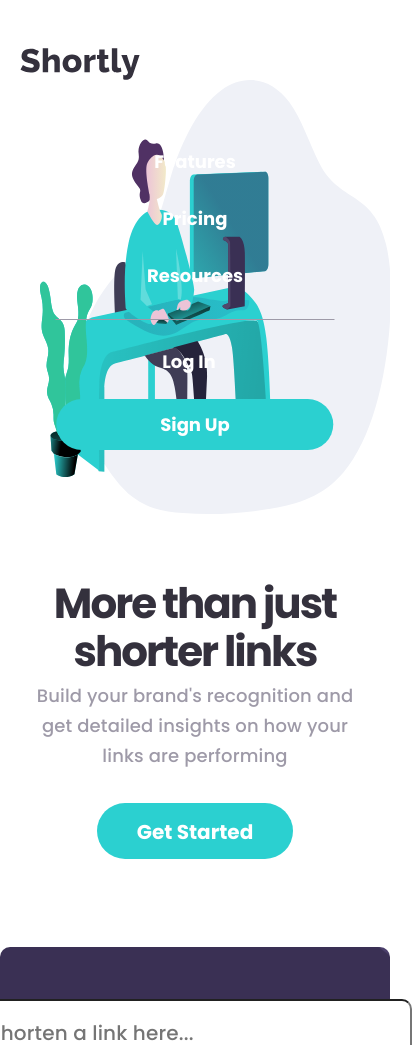
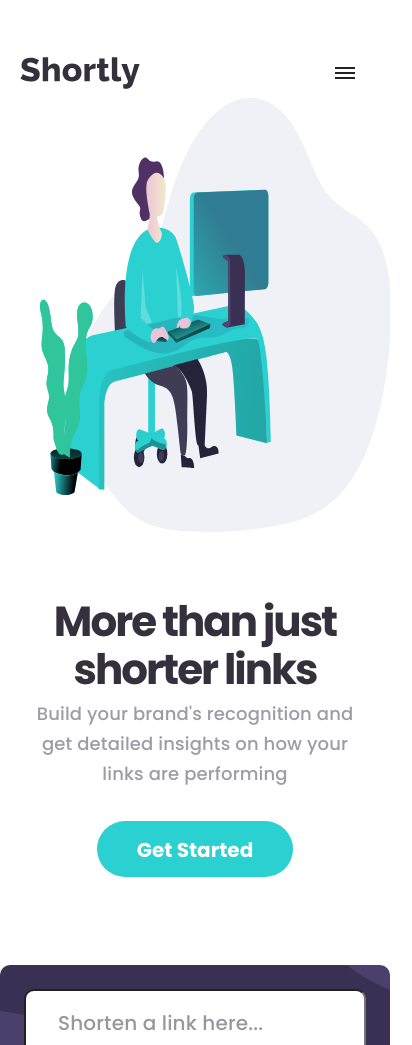
Before and after one commit to Usmonkul/shortly, a plain HTML site: page index.html in a window 390 px wide. Shown: the top 1045 px of the page, 412 px wide, since content can reach past the window. Drawn offline with Linux system fonts and the light colour scheme.

Commit message:
fix some bugs on responsive design

```diff
--- a/css/styles.css
+++ b/css/styles.css
@@ -120,13 +120,12 @@ a {
 .list-item-link:hover {
   color: var(--text-color1);
 }
-.registregion-links {
+.registration-links {
   margin-left: auto;
   display: flex;
   align-items: center;
 }
 .signin-link {
-  margin-left: 20px;
   white-space: nowrap;
   color: var(--text-color3);
   margin-right: 32px;
@@ -156,21 +155,74 @@ a {
   height: 383px;
   width: 100%;
 }
+/* //Hamburger menu */
+.menu-btn {
+  display: none;
+  width: 50px;
+  height: 50px;
+  background-color: #fff;
+  border-radius: 50%;
+  position: relative;
+}
+.menu-btn span,
+.menu-btn span::before,
+.menu-btn span::after {
+  position: absolute;
+  top: 50%;
+  margin-top: -1px;
+  left: 50%;
+  margin-left: -10px;
+  width: 20px;
+  height: 2px;
+  background-color: #222;
+}
+.menu-btn span::before,
+.menu-btn span::after {
+  content: "";
+  display: block;
+  transition: 0.2s;
+}
+.menu-btn span::before {
+  transform: translateY(-5px);
+}
+.menu-btn span::after {
+  transform: translateY(5px);
+}
+.menu-btn_active span {
+  height: 0;
+}
+.menu-btn_active span::before {
+  transform: rotate(45deg);
+}
+.menu-btn_active span::after {
+  transform: rotate(-45deg);
+}
 @media screen and (max-width: 480px) {
+  .hamburger {
+    margin-left: auto;
+  }
+  .menu-btn {
+    display: block;
+  }
   .nav-list,
-  .registregion-links {
+  .registration-links {
+    display: none;
+  }
+  .nav-list-active,
+  .registration-links-active {
+    display: block;
     position: absolute;
     top: 100px;
     left: 50%;
     transform: translateX(-50%);
     flex-direction: column;
   }
-  .nav-list {
+  .nav-list-active {
     padding-bottom: 30px;
     width: 279px;
     border-bottom: 1px solid #9e9aa8;
   }
-  .registregion-links {
+  .registration-links-active {
     top: 300px;
   }
   .list-item:not(:last-child) {
@@ -272,6 +324,10 @@ a {
   line-height: 36px;
   letter-spacing: 0.15px;
 }
+.link-input::placeholder {
+  color: var(--text-color1);
+  opacity: 50%;
+}
 .btn-shortenit {
   white-space: nowrap;
   border-radius: 10px;
@@ -280,8 +336,20 @@ a {
   border: none;
 }
 @media screen and (max-width: 480px) {
+  .service-box {
+    padding: 24px;
+  }
   .shortenner-form {
+    width: 100%;
     flex-direction: column;
+  }
+  .link-input {
+    margin-right: 0;
+    width: 100%;
+    margin-bottom: 16px;
+  }
+  .btn-shortenit {
+    width: 100%;
   }
 }
 
@@ -304,6 +372,7 @@ a {
   letter-spacing: -1px;
   font-weight: bold;
   margin-bottom: 18px;
+  text-align: center;
 }
 .statistics-text-info {
   margin: 0;
@@ -377,6 +446,7 @@ a {
   }
   .services {
     flex-direction: column;
+    align-items: center;
     align-content: center;
     text-align: center;
   }
@@ -447,6 +517,7 @@ a {
 }
 .footer-inner {
   display: flex;
+  align-items: flex-start;
 }
 .footer-logo {
   flex-shrink: 0;
--- a/index.html
+++ b/index.html
@@ -31,9 +31,14 @@
           <a href="#" class="list-item-link">Resources</a>
         </li>
       </ul>
-      <div class="registregion-links">
+      <div class="registration-links">
         <a href="#" class="signin-link">Log In</a>
         <a href="#" class="signup-link">Sign Up</a>
+      </div>
+      <div class="hamburger">
+        <a href="#" class="menu-btn">
+          <span></span>
+        </a>
       </div>
     </nav>
   </header>
@@ -109,7 +114,7 @@
             <a href="#" class="footer-list-link">Branded links</a>
           </li>
           <li class="footer-list-item">
-            <a href="#" class="footer-list-link">Analitics</a>
+            <a href="#" class="footer-list-link">Analytics</a>
           </li>
         </ul>
         <ul class="footer-nav-list">
--- a/js/main.js
+++ b/js/main.js
@@ -0,0 +1,6 @@
+const elhamburgerMenu = document.querySelector(".menu-btn");
+
+elhamburgerMenu.addEventListener("click", function (e) {
+  e.preventDefault;
+  elhamburgerMenu.classList.toggle("menu-btn_active");
+});
```
